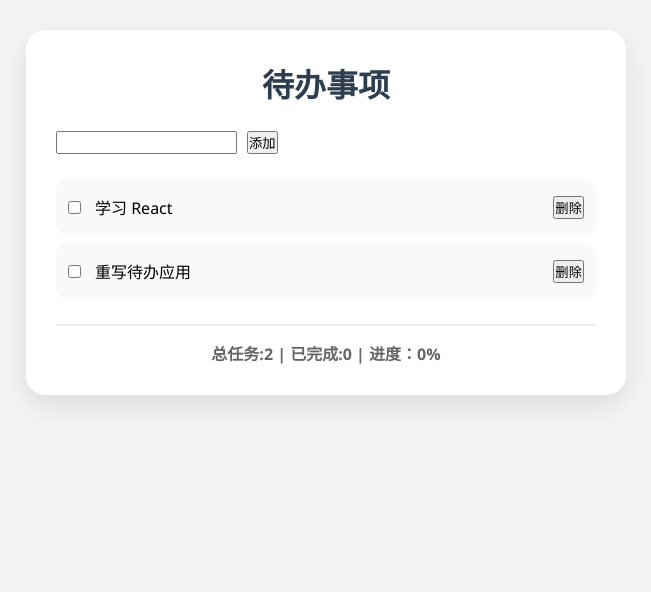
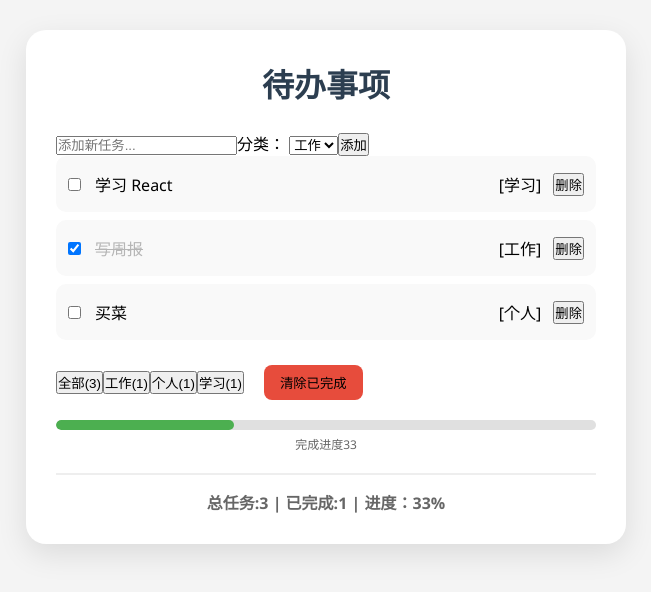
Before and after one commit to mysky-mysky/my-todo-app, a React (Create React App) app: page / in a window 1280 px wide. Shown: the top 592 px of the page, without its empty margins (314-965 px from the left). Built offline with nearby package versions, Linux system fonts and the light colour scheme.

Commit message:
完善功能：编辑任务、清除已完成、进度条、分类计数

```diff
--- a/src/App.css
+++ b/src/App.css
@@ -84,6 +84,17 @@ h1 {
 }
 #cleanAllBtn:hover {
     background-color: #d35400;
+}
+.filter-buttons button.active {
+    background-color: #2c3e50;
+    color: white;
+}
+.catetgory-badge {
+    font-size: 12px;
+    padding: 2px 8px;
+    border-radius: 12px;
+    background-color: #e0e0e0;
+    margin-left: 8px;
 }
 .empty-state {
     text-align: center;
@@ -173,3 +184,26 @@ h1 {
     .button-group {width: 100%;}
     #addBtn, #loadBtn {flex: 1; padding: 12px 0;}
 }
+/*进度条容器*/
+.progress-section {
+    margin: 20px 0;
+}
+.progress-bar {
+    background-color: #e0e0e0;
+    border-radius: 10px;
+    height: 10px;
+    overflow: hidden;
+}
+.progress-fill {
+    background-color: #4caf50;
+    height: 100%;
+    width: 0%;
+    border-radius: 10px;
+    transition: width 0.3s ease;
+}
+.progress-text {
+    text-align:center;
+    font-size: 12px;
+    margin-top: 5px;
+    color: #666;
+}
--- a/src/App.js
+++ b/src/App.js
@@ -3,75 +3,148 @@ import './App.css';
 import TodoItem from './TodoItem.js';
 import TodoInput from './TodoInput.js';
 
-function App() {
+function App() {  //作用:管理所有状态和逻辑,如果没有会直接报错
 
-    // 加载数据:页面初始化时从local storage读取
-    const [tasks, setTasks] = useState ( () => {  //  从usestate中分离出数组和数组执行函数
-        const saved = localStorage.getItem('tasks');  // 从本地加载数据tasks赋值给saved
-        return saved ? JSON.parse(saved) : [
-            {id: 1, text:'学习 React', completed: false},
-            {id: 2, text:'重写待办应用', completed: false}
-        ];  // 如果有值就变为pares,如果没有就用原数组
+    // 加载数据:页面初始化,作用:存储所有待办事项,如果没有页面显示空白
+    const [tasks, setTasks] = useState(() => {
+        const saved = localStorage.getItem('tasks');  //从本地读取数组
+        if (saved) {  //如有
+            return JSON.parse(saved);  //就转为json
+        }
+        return [  //如没有,就用下面数组
+            {id: 1, text: '学习 React', completed: false, category: '学习'},
+            {id: 2, text: '写周报', completed: true, category: '工作'},
+            {id: 3, text: '买菜', completed: false, category: '个人'},
+        ];
     });
 
-    // 保存数据:tasks变化时,自动保存到localstorage
-    useEffect(() => {  // 将名为tasks值为json后的tasks值保存到本地
+    // 添加输入筛选状态(如果没有,添加时就无法筛选)
+    const [filter, setFilter] = useState('全部');
+
+    // 保存数据:监听tasks,自动保存到localstorage.如果没有,刷新页面数据丢失
+    useEffect(() => {  // 将数组tasks转为json字符串后,存到本地,名字叫'tasks'
         localStorage.setItem('tasks', JSON.stringify(tasks));
-    }, [tasks]);  // 当tasks变化时, 执行以上函数
+    }, [tasks]);  // 当监听到变量tasks变化时, 执行以上函数
 
-    function addTask(text) {
-        if (text.trim() === '') return;  // 如果输入框是空的,退出函数不添加
+    // 添加新任务(如果没有,无法添加新任务)
+    function addTask(text, selectedCategory) {
+        if (text.trim() === '') return;  //如果输入框是空的,退出函数(不添加)
         const newTask = {  // 创建新任务
-            id: Date.now(),
+            id: Date.now(),  //Data是js的内置对象(当前时间的毫秒数)，直接用
             text: text,
-            completed: false,
+            completed: false,  //刚开始默认未完成
+            category: selectedCategory,  //将分类改为外部接受的selectedCategory
         };
         setTasks([...tasks, newTask]);  // 添加到原列表后
     }
 
-    // 定义删除函数
+    // 定义删除函数,如果没有,就无法删除任务
     function deleteTask(id) {
         setTasks(tasks.filter(task => task.id !== id));  // 保留...(条件:不匹配的id)
     }
 
-    // 定义切换完成状态函数
-    function toggleTask(id) {  // 遍历数组:如果相等就改完成状态,否则不变
-        setTasks(tasks.map(task =>
-        task.id === id ? {...task, completed: !task.completed} : task
-        ));
+    //清除已完成任务
+    function clearCompleted() {
+        const hasCompleted = tasks.some(task => task.completed)  //至少有一个已完成
+        if (!hasCompleted) {  //如果没有已完成(取反任一已完成,就是一个也没有完成)
+            alert('没有已完成的任务');
+            return;
+        }
+        if (window.confirm('确定要删除所有已完成的任务吗?')) {  //(有删除和取消按钮)
+            setTasks(tasks.filter(task => !task.completed));  //过滤(保留)未完成的
+        }
     }
 
-    // 计算统计数据(含百分比)
-    const total = tasks.length;
-    const completedCount = tasks.filter(task => task.completed).length;
+    // 定义切换完成状态函数,如果没有:已完成和未完成无法来回切换
+    function toggleTask(id) {
+        setTasks(tasks.map(task =>  //用setTasks修改tasks，执行：用map遍历task
+        task.id === id ? {...task, completed: !task.completed} : task
+        ));  //如果一样，就将完成的状态task.completed取反，否组不变还是task
+    }
+
+    function editTask(id, newText) {  //定义一个编辑任务的函数
+        setTasks(tasks.map(task => task.id === id ? {...task, text:newText } : task))
+    }  //对数组进行设置:遍历数组,如果是当前id,就将旧的text将替换掉,如果不是就不变
+
+
+    let filteredTasks = tasks;  //先把原始数组赋值给名叫'筛选后的数组'的变量(默认显示全部分类)
+    if (filter !== '全部') {  // 如果不是全部(言外之意：有筛选)
+        filteredTasks = tasks.filter(task => task.category === filter);
+    }  //就筛选task：保留category是filter的task，赋值给名叫'筛选后的数组'的变量
+
+    // 统计数据(含百分比),如果没有:无法计算完成结果
+    const total = filteredTasks.length;
+    const completedCount = filteredTasks.filter(t => t.completed).length;  //t可以随意更换
     const percentage = total === 0 ? 0 : Math.round((completedCount / total) * 100);
+    const workCount = tasks.filter(task => task.category === '工作').length;
+    const personalCount = tasks.filter(task => task.category ==='个人').length;
+    const studyCount = tasks.filter(task => task.category === '学习').length;
+    const totalCount = tasks.length;
 
-    return (
+    return (  //作用:定义界面结构和交互，如果没有,页面显示空白
         <div className="todo-app">
             <h1>待办事项</h1>
-            <TodoInput onAdd={(text) => addTask(text)} />
+            {/*插入TodoInput组件:属性是onAdd函数,将接收的2个参数传递给addTask*/}
+            <TodoInput onAdd={(text, category) => addTask(text, category)} />
 
-            {tasks.length === 0 ? (  // 如果数组长度是0的话
-                <div className="empty-state">恭喜，所有任务都完成了</div>
-            ) : (  // 否则（执行以下内容）
+            {tasks.length === 0 ? (  // 如果数组长度是0的话(即没有任何数据)
+                <div className="empty-state">暂无任务，添加一条吧</div> //calssName不参与交互
+            ) : filteredTasks.length === 0 ? (  //(如有)当前分类任务是0
+                <div className="empty-state">暂无{filter}分类任务，添加一条吧</div>
+            ) :  (  // 否则,(即有总任务,当前分类也有任务)执行以下内容
                 <ul className="task-list">
-                    {tasks.map(task => (
+                    {filteredTasks.map(task => (
                         <TodoItem
-                            key={task.id}
+                            key={task.id}  //react强烈建议加上,用来定位到这里
                             task={task}
                             onToggle={() => toggleTask(task.id)}
                             onDelete={() => deleteTask(task.id)}
+                            onEdit={editTask}
                         />
                     ))}
                 </ul>
             )}
 
-            <div className="stats">
+            {/* 添加显示按钮:判断filter是哪个类,如果是工作,就让css显示工作,其他为空,在执行onclick时:
+            setFilter触发了重新渲染,在  const[filter, setFilter]=useState('全部')  找到了filter,
+            又在  if(filter !== '全部')  找到了该怎么做(即显示工作类别) */}
+            <button
+                onClick={() => setFilter('全部')}
+                className={filter === '全部' ? 'active' : ''}
+            >全部({totalCount})</button>
+            <button
+                onClick={() => setFilter('工作')}
+                className={filter === '工作' ? 'active' : ''}
+            >工作({workCount})</button>
+            <button
+                onClick={() => setFilter('个人')}
+                className={filter === '个人' ? 'active' : ''}
+            >个人({personalCount})</button>
+            <button
+                onClick={() => setFilter('学习')}
+                className={filter === '学习' ? 'active' : ''}
+            >学习({studyCount})</button>
+
+            <button onClick={clearCompleted} style={{marginLeft:'20px',
+                backgroundColor:'#e74c3c', cloor:'white', border:'none',
+                padding:'8px 16px', borderRadius:'8px', cursor:'pointer'}}>
+                清除已完成
+            </button>
+
+            {/*进度条*/}
+            <div className="progress-section">  {/*进度部分*/}
+                <div className="progress-bar">  {/*进度条*/}
+                    <div className="progress-fill" //进度填充
+                    style={{width:`${percentage}%`}}></div>
+                </div>
+                <div className="progress-text">完成进度{percentage}</div>
+            </div>
+
+            <div className="stats">  {/*上面已经设置好了公式,这里直接用*/}
                 总任务:{total} | 已完成:{completedCount} | 进度：{percentage}%
             </div>
         </div>
 
     );
 }
-
-export default App;
+export default App;  //作用:导出组件,如果没有别人无法使用本文件
--- a/src/TodoInput.js
+++ b/src/TodoInput.js
@@ -1,31 +1,39 @@
 import { useState } from "react";
 
-function TodoInput({onAdd}) {  // 定义一个输入函数，接受一个输入按钮
-    const [value, setValue] = useState('');  // 凭空创造一个值,用setValue修改
+function TodoInput({onAdd}) {  //定义一个输入函数，接受一个回调属性
+    const [value, setValue] = useState('');  //凭空创造一个值,用setValue修改
+    const [category, setCategory] = useState('工作');
 
-    const handleKeyDown = (e) => {  // 声明一个e键盘
-        if (e.key === 'Enter' && value.trim()) {  // 如果为true：按下回车同时去除两端空格后
-            onAdd(value);  // 添加value
-            setValue('');  // 执行清空事件
-        }
+    const handleSubmit = (e) => {  //声明一个'接收一个函数(参数是e)'的变量
+        e.preventDefault();  //阻止浏览器的默认行为
+        if (value.trim() === '') return;  //如果去除首尾空格后没内容,就退出
+        onAdd(value, category);  //(否则)调用父组件数据,将输入的2个参数传出去
+        setValue('');  //清空输入框
+        setCategory('工作');  //把category重置为工作
     }
 
     return (
-        <div className="input-area">
+        <form onSubmit={handleSubmit}>  {/*表单容器:点击添加后,执行onSubmit*/}
             <input
-                type='text'
-                value={value}
-                onChange={(e) => setValue(e.target.value)}
-                onKeyDown={handleKeyDown}
+                type='text'  //初始化时执行,告诉浏览器:这里输入文本
+                placeholder="添加新任务..."  //初始化时执行,占位用的
+                onChange={(e) => setValue(e.target.value)}  //触发函数(事件的元素的值)
+                value={value}  //开始赋值
             />
-            <button onClick={() => {
-                if (value.trim()) {
-                    onAdd(value);
-                    setValue('');
-                }
-            }}>添加</button>
-        </div>
+            <label htmlFor="categorySelect">分类：</label>  {/*htmlFor用于键盘操作*/}
+            <select
+                id="categorySelect"
+                onChange={(e) => setCategory(e.target.value)} //触发函数(事件的元素的值)
+                value={category}  //开始赋值
+            >
+                <option value="工作">工作</option>
+                <option value="个人">个人</option>
+                <option value="学习">学习</option>
+            </select>
+
+            <button type="submit">添加</button>  {/*submit是执行添加行为*/}
+        </form>
     );
 }
 
-export default TodoInput
+export default TodoInput;
--- a/src/TodoItem.js
+++ b/src/TodoItem.js
@@ -1,11 +1,53 @@
-function TodoItem({task, onToggle, onDelete}) {
+import { useState } from "react";
+
+function TodoItem({task, onToggle, onDelete, onEdit}) {
+    const [isEditing, setIsEditing] = useState(false);  //声明是否编辑模式(默认否)
+    const [editText, setEditText] = useState(task.text);  //声明框里的文字(默认当前)
+
+    const handleSave = () => {  //声明一个'处理保存'功能的(函数式)变量
+        if (editText.trim() === '') return;  //如果去掉首尾空格没内容,就退出
+        onEdit(task.id, editText);  //告诉父组件onEdit:将当前任务id的文字改为editText
+        setIsEditing(false);  //(重新)设置为不可编辑模式
+    }
+
+    const handleKeyDown = (e) => {  //声明一个处理键盘事件的(函数式)常量
+        if (e.key === 'Enter') {  //如果键是回车
+            handleSave();  //就调用保存函数
+        }
+    }
+
     return (
         <li className="task-item">
-            <input type="checkbox" checked={task.completed} onChange={onToggle}/>
-            {/* 下：类名叫数组文本，如果已完成就标记完成，否则就显示空 */}
-            <span className={`task-text ${task.completed ? 'completed' : ''}`}>
-                {task.text}
+            <input  //一个小方框，可以画对号
+                type="checkbox"
+                checked={task.completed}  //跟task的状态保持一致
+                onChange={onToggle}  //点击此方框时,执行onToggle函数
+            />
+
+            {isEditing ? (  //如果处于编辑模式,就执行:
+                <input  //开始输入
+                    type='text'  //类型是文字
+                    value={editText}  //内容是增加的文字
+                    onChange={(e) => setEditText(e.target.value)}  //当改变时,调用setEditText,保存事件的值
+                    onBlur={handleSave}  //当失去焦点时(点了框外),调用保存函数
+                    onKeyDown={handleKeyDown}  //当键被按下时,调用处理键盘事件函数
+                    autoFocus  //自动对焦
+                    className="edit-input"  //设置样式的接口
+                />
+            ) : (  //否则(不是编辑模式),就执行
+                <span
+                    //下：类名叫数组文本，如果已完成就标记完成，否则就显示空
+                    className={`task-text ${task.completed ? 'completed' : ''}`}
+                    onDoubleClick={() => setIsEditing(true)}  //双击进入编辑模式
+                >
+                    {task.text}  {/*分类的任务内容*/}
+                </span>
+            )}
+
+            <span className="category-badge">
+                [{task.category}]  {/*所属的分类*/}
             </span>
+
             <button onClick={onDelete}>删除</button>
         </li>
     );
```
